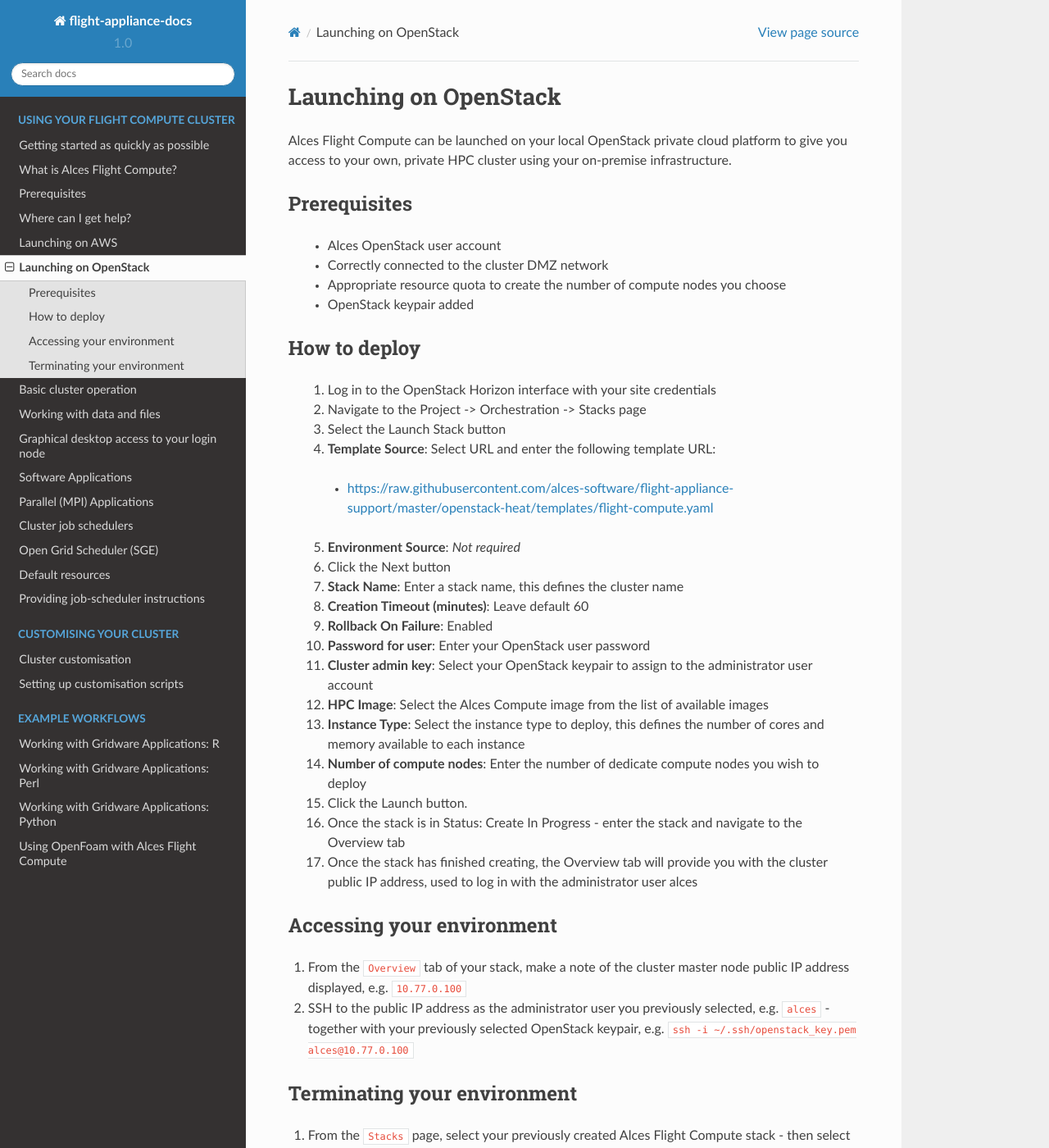
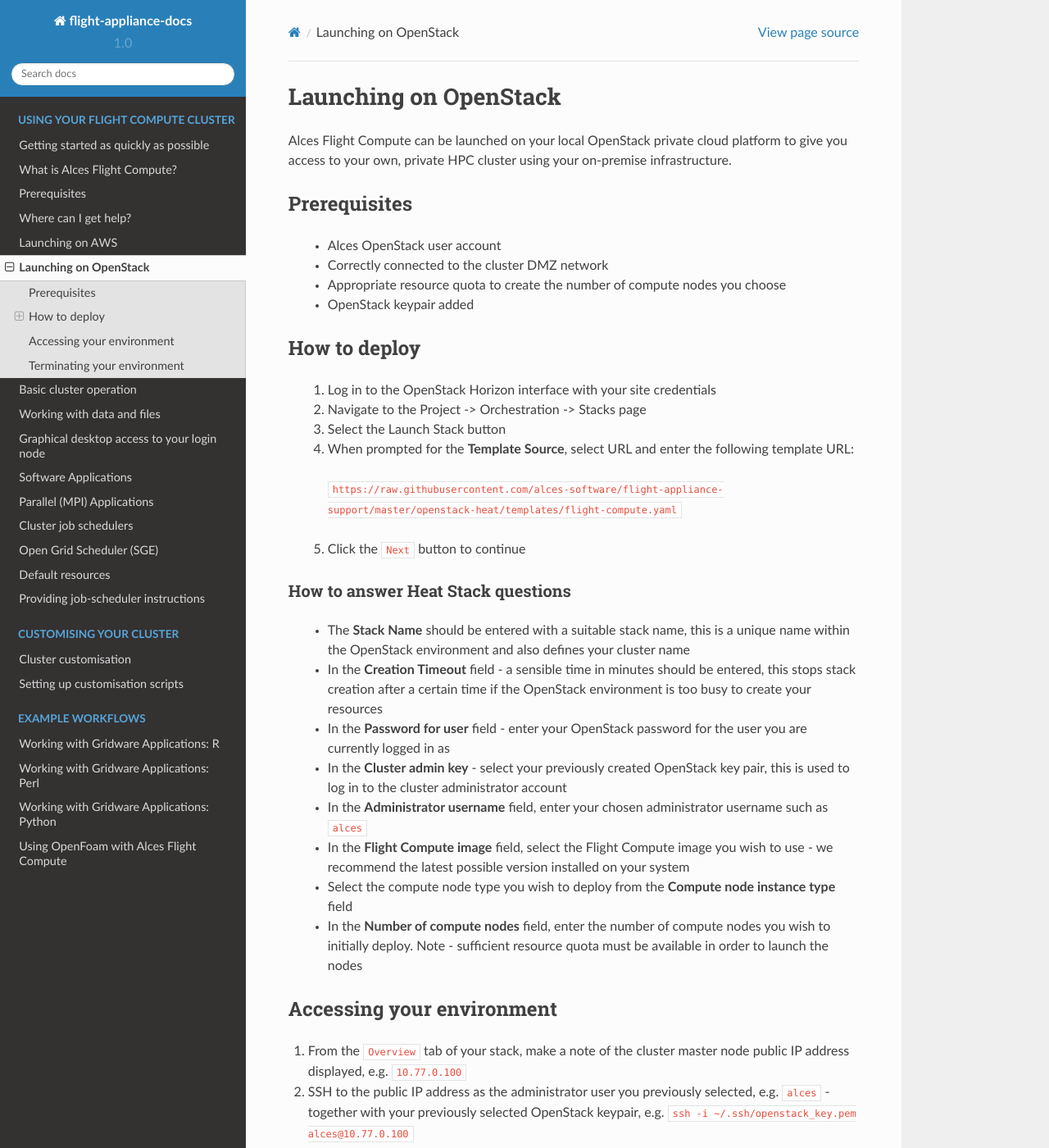
Before and after one commit to alces-software/flight-appliance-docs, a Sphinx documentation site: the page built from docs/source/launch-os/launching_on_os.rst, in a window 1280 px wide and 1400 px high. Shown: the whole window at 82% size. Built offline with Sphinx 7.4.7 and the Read the Docs theme 2.0.0, drawn with Linux system fonts in a browser that asks for light colours; pages that are not in the unit, such as notebooks, are missing from menus.

Commit message:
Updated `launching_on_os`

```diff
--- a/docs/source/launch-os/launching_on_os.rst
+++ b/docs/source/launch-os/launching_on_os.rst
@@ -19,21 +19,23 @@
  1.  Log in to the OpenStack Horizon interface with your site credentials
  2.  Navigate to the Project -> Orchestration -> Stacks page
  3.  Select the Launch Stack button
- 4.  **Template Source**: Select URL and enter the following template URL:
-   * https://raw.githubusercontent.com/alces-software/flight-appliance-support/master/openstack-heat/templates/flight-compute.yaml
- 5.  **Environment Source**: *Not required*
- 6.  Click the Next button
- 7.  **Stack Name**: Enter a stack name, this defines the cluster name
- 8.  **Creation Timeout (minutes)**: Leave default 60
- 9.  **Rollback On Failure**: Enabled
- 10.  **Password for user**: Enter your OpenStack user password
- 11.  **Cluster admin key**: Select your OpenStack keypair to assign to the administrator user account
- 12.  **HPC Image**: Select the Alces Compute image from the list of available images
- 13.  **Instance Type**: Select the instance type to deploy, this defines the number of cores and memory available to each instance
- 14.  **Number of compute nodes**: Enter the number of dedicate compute nodes you wish to deploy
- 15.  Click the Launch button.
- 16.  Once the stack is in Status: Create In Progress - enter the stack and navigate to the Overview tab
- 17.  Once the stack has finished creating, the Overview tab will provide you with the cluster public IP address, used to log in with the administrator user alces
+ 4.  When prompted for the **Template Source**, select URL and enter the following template URL:
+
+    ``https://raw.githubusercontent.com/alces-software/flight-appliance-support/master/openstack-heat/templates/flight-compute.yaml``
+
+ 5.  Click the ``Next`` button to continue
+
+How to answer Heat Stack questions
+----------------------------------
+
+ - The **Stack Name** should be entered with a suitable stack name, this is a unique name within the OpenStack environment and also defines your cluster name
+ - In the **Creation Timeout** field - a sensible time in minutes should be entered, this stops stack creation after a certain time if the OpenStack environment is too busy to create your resources
+ - In the **Password for user** field - enter your OpenStack password for the user you are currently logged in as
+ - In the **Cluster admin key** - select your previously created OpenStack key pair, this is used to log in to the cluster administrator account
+ - In the **Administrator username** field, enter your chosen administrator username such as ``alces``
+ - In the **Flight Compute image** field, select the Flight Compute image you wish to use - we recommend the latest possible version installed on your system
+ - Select the compute node type you wish to deploy from the **Compute node instance type** field
+ - In the **Number of compute nodes** field, enter the number of compute nodes you wish to initially deploy. Note - sufficient resource quota must be available in order to launch the nodes
 
 Accessing your environment
 ==========================
```
